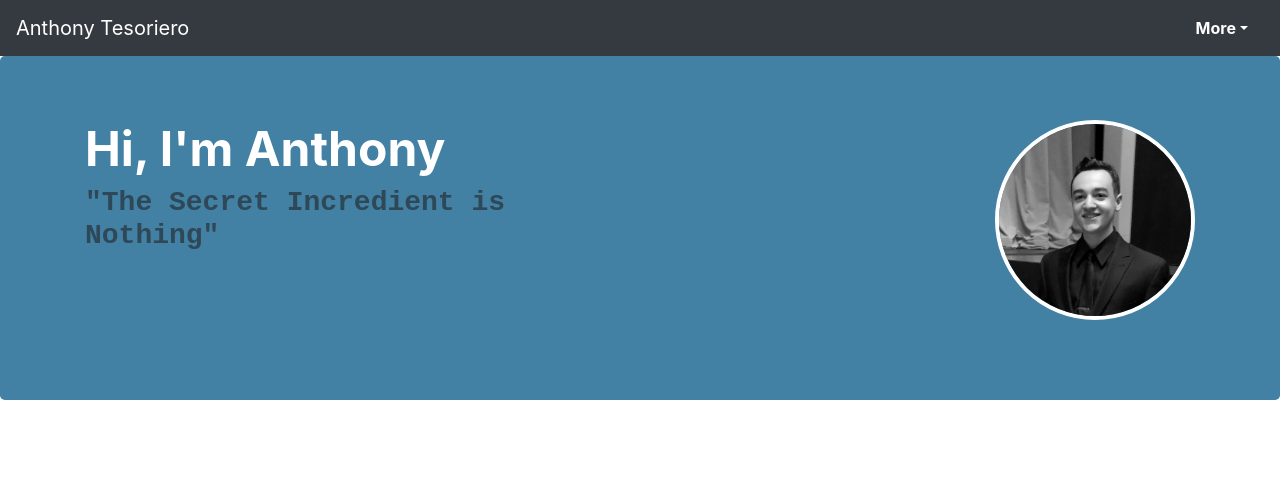
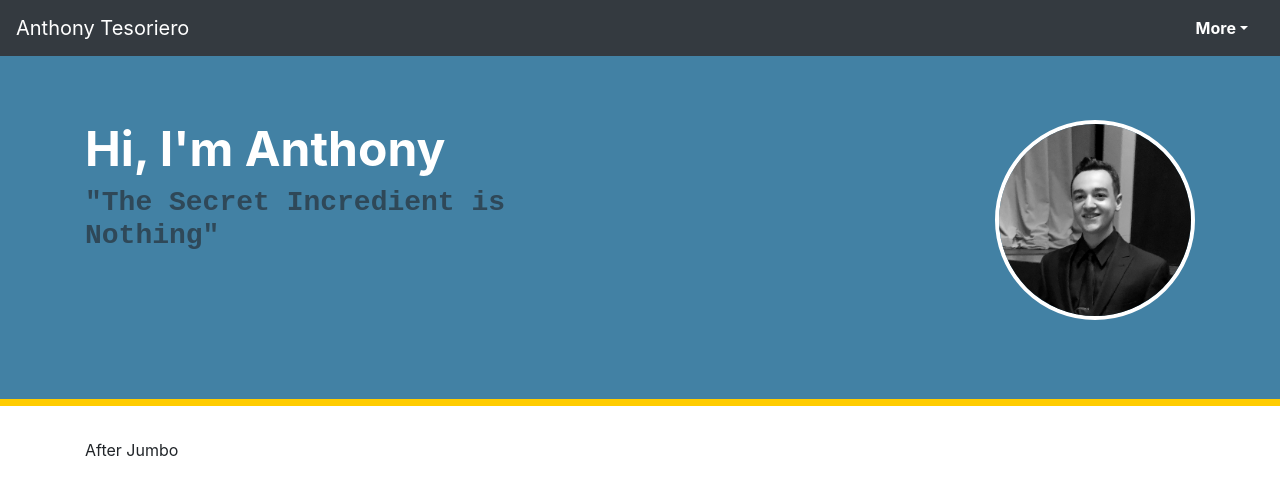
Before and after one commit to anttesoriero/AntTesReact, a React (Create React App) app in the folder AntTes/react-typescript/: page / in a window 1280 px wide. Shown: the top 494 px of the page. Built offline with nearby package versions, Linux system fonts and the light colour scheme.

Commit message:
Jumbo done

```diff
--- a/AntTes/react-typescript/src/Pages/LandingPage.tsx
+++ b/AntTes/react-typescript/src/Pages/LandingPage.tsx
@@ -32,6 +32,10 @@ const LandingPage = () => {
                 </Container>
             </Jumbotron>
 
+            <Container>
+                After Jumbo
+            </Container>
+
         </div>
     );
 }
--- a/AntTes/react-typescript/src/Styles/Pages/landing_page.scss
+++ b/AntTes/react-typescript/src/Styles/Pages/landing_page.scss
@@ -1,6 +1,10 @@
+.jumbotron {
+    border-radius: 0 !important;
+}
 .LandingJumbo {
     background-color: #4281A4;
     max-height: 350px;
+    border-bottom:7px solid #ffcc00;
 
     h1 {
         color: #fff;
```
Also changed, not shown: AntTes/react-typescript/src/Styles/main.scss (line endings or trailing spaces).
